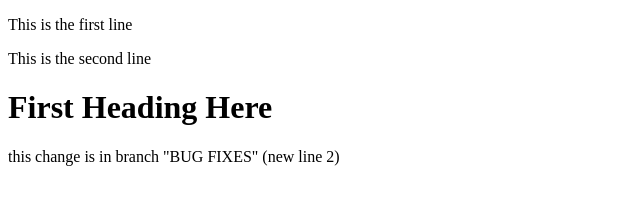
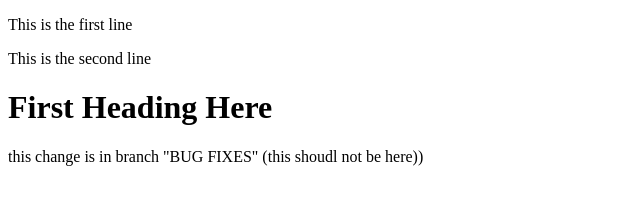
Before and after one commit to abdulmustafa1/Git-Practice, a plain HTML site: page index.html in a window 1280 px wide. Shown: the whole page, without its empty margins (0-640 px from the left). Drawn offline with Linux system fonts and the light colour scheme.

```diff
--- a/index.html
+++ b/index.html
@@ -9,6 +9,6 @@
     <p>This is the first line</p>
     <p>This is the second line</p>
     <h1>First Heading Here</h1>
-    <p>this change is in branch "BUG FIXES" (new line 2)</p>
+    <p>this change is in branch "BUG FIXES" (this shoudl not be here))</p>
 </body>
 </html>
```
